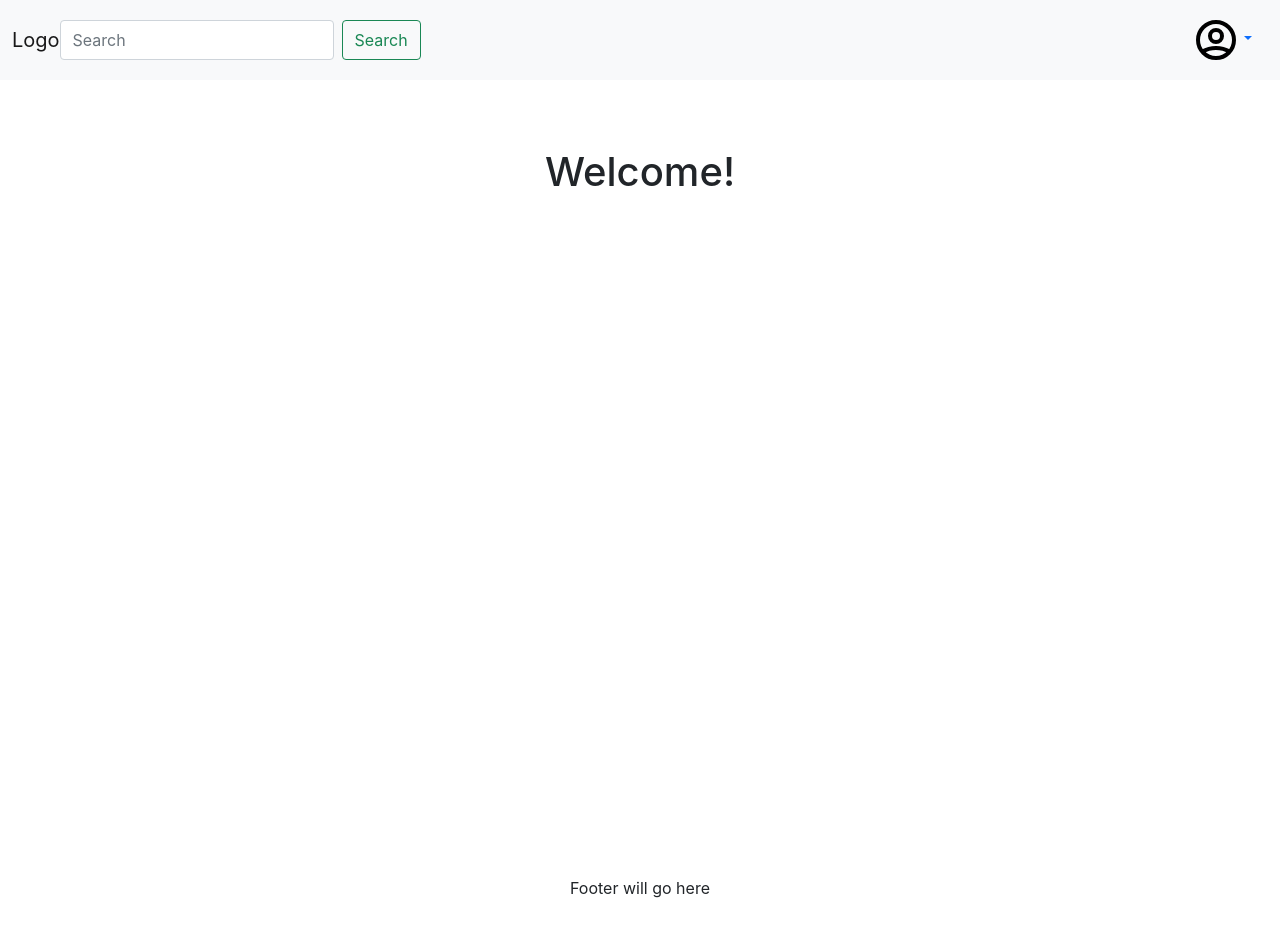
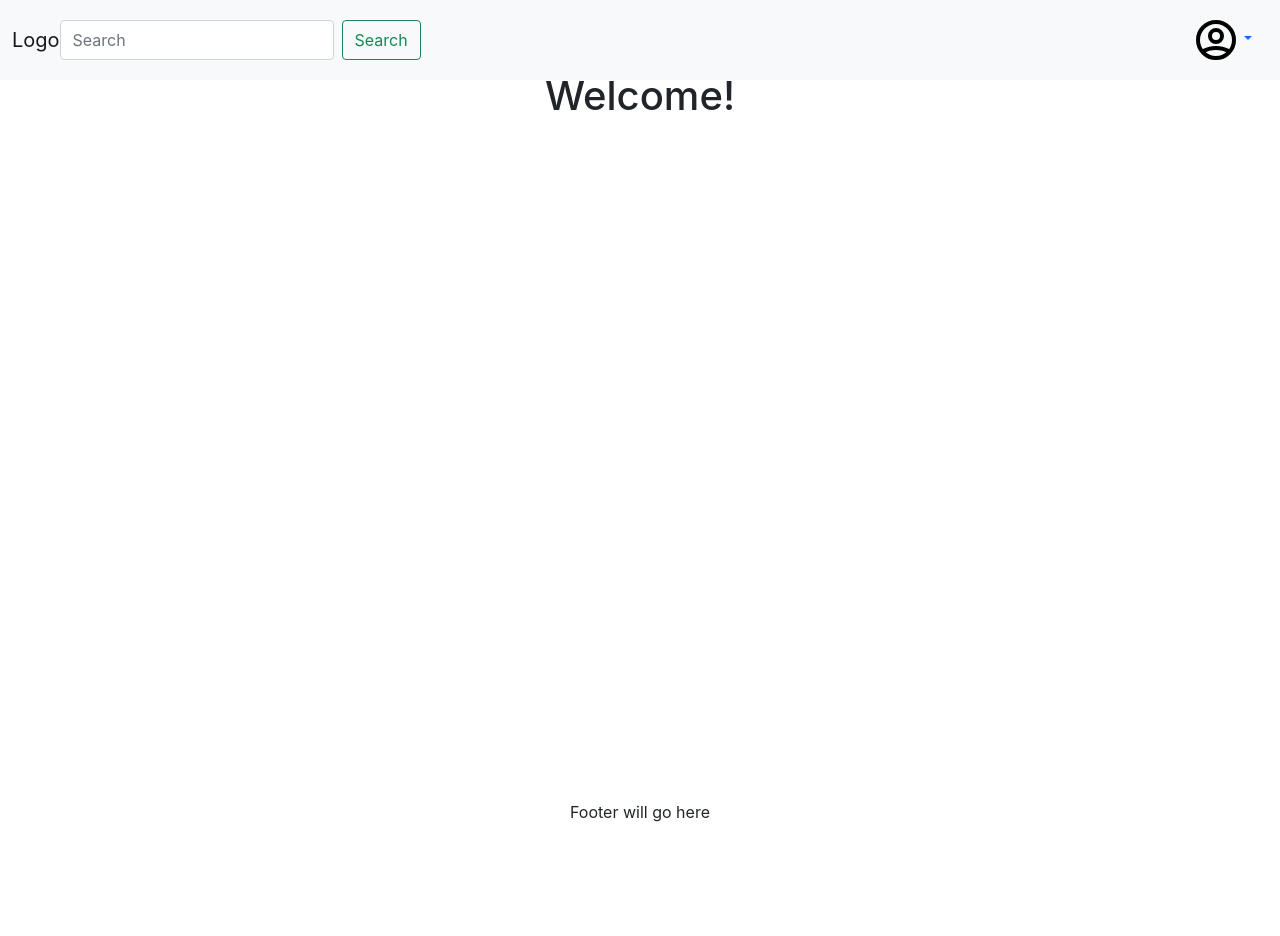
Before and after one commit to AlexRodgers11/flash-card-app, a React (Create React App) app in the folder client/: page / in a window 1280 px wide. Shown: the top 936 px of the page. Built offline with nearby package versions, Linux system fonts and the light colour scheme.

Commit message:
add classNames to App and Router; resize Router

```diff
--- a/client/src/App.js
+++ b/client/src/App.js
@@ -31,6 +31,7 @@ const HeaderContainer = styled.div`
 
 const MainContainer = styled.div`
 	min-height: calc(100vh - 4.5rem);
+	// height: calc(100vh - 4.5rem);
 `
 
 const FooterContainer = styled.div`
@@ -40,7 +41,7 @@ const FooterContainer = styled.div`
 
 function App() {
 	return (
-		<AppWrapper>
+		<AppWrapper className="App">
 			<HeaderContainer>
 				<Header />
 			</HeaderContainer>
--- a/client/src/components/Router.js
+++ b/client/src/components/Router.js
@@ -7,7 +7,6 @@ import DeckForm from './DeckForm';
 import Group from './Group';
 import LandingPage from './LandingPage';
 import Login from './Login';
-import Modal from './Modal';
 import PracticeSession from './PracticeSession';
 import RegisterCredentialsForm from './RegisterCredentialsForm';
 import RegisterEmailVerificationForm from './RegisterEmailVerification';
@@ -25,7 +24,7 @@ import CardAttemptList from './CardAttemptList';
 
 function Router() {
     return (
-        <div style={{marginTop: "76px"}}>
+        <div className="Router" style={{minHeight: "calc(100vh - 4.5rem)"}}>
             <Routes>
                 <Route exact path="/groups/:groupId" element={<Group />} />
                 <Route exact path="/decks/public" element={<BrowseDecks />}/>
```
